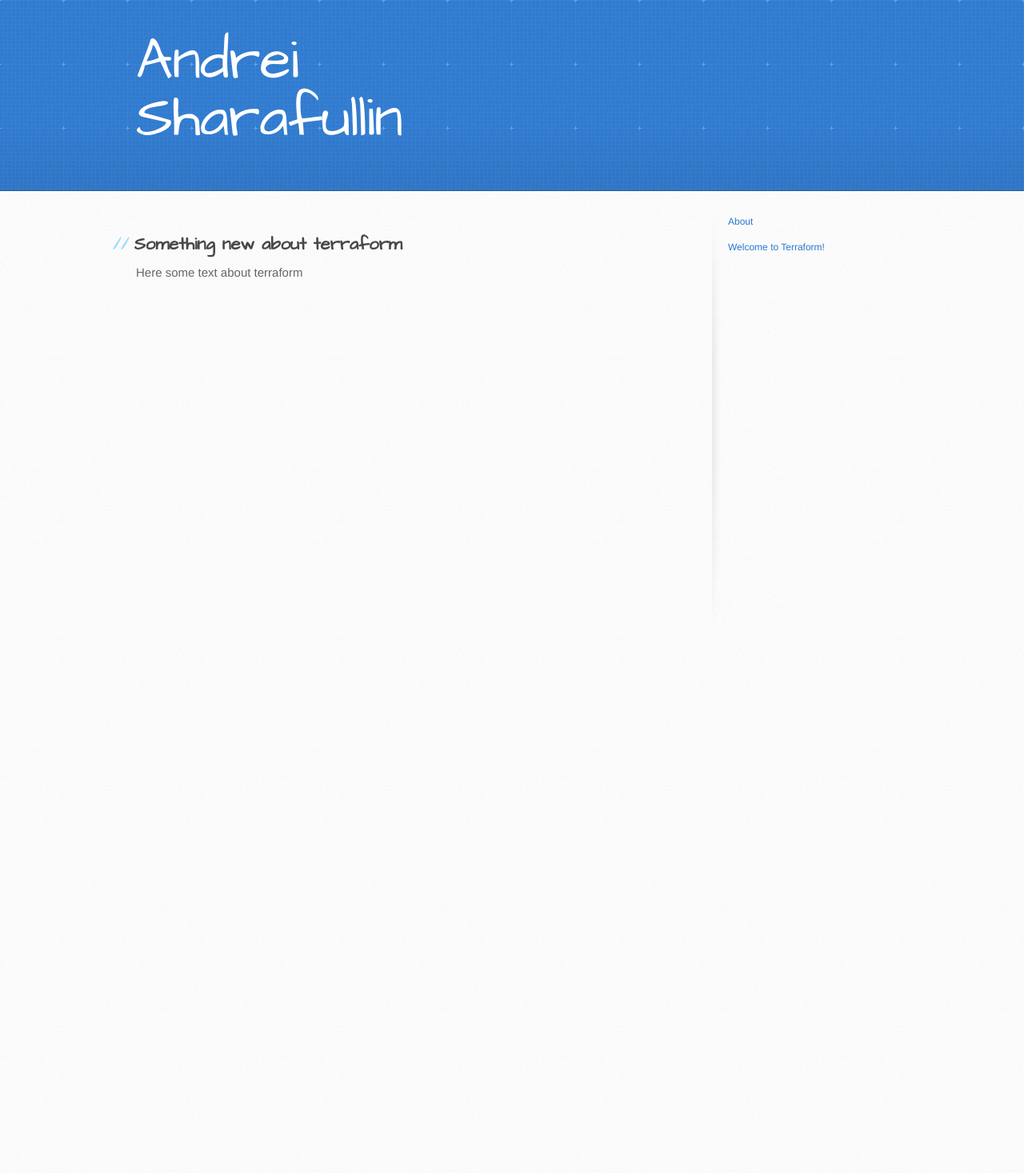
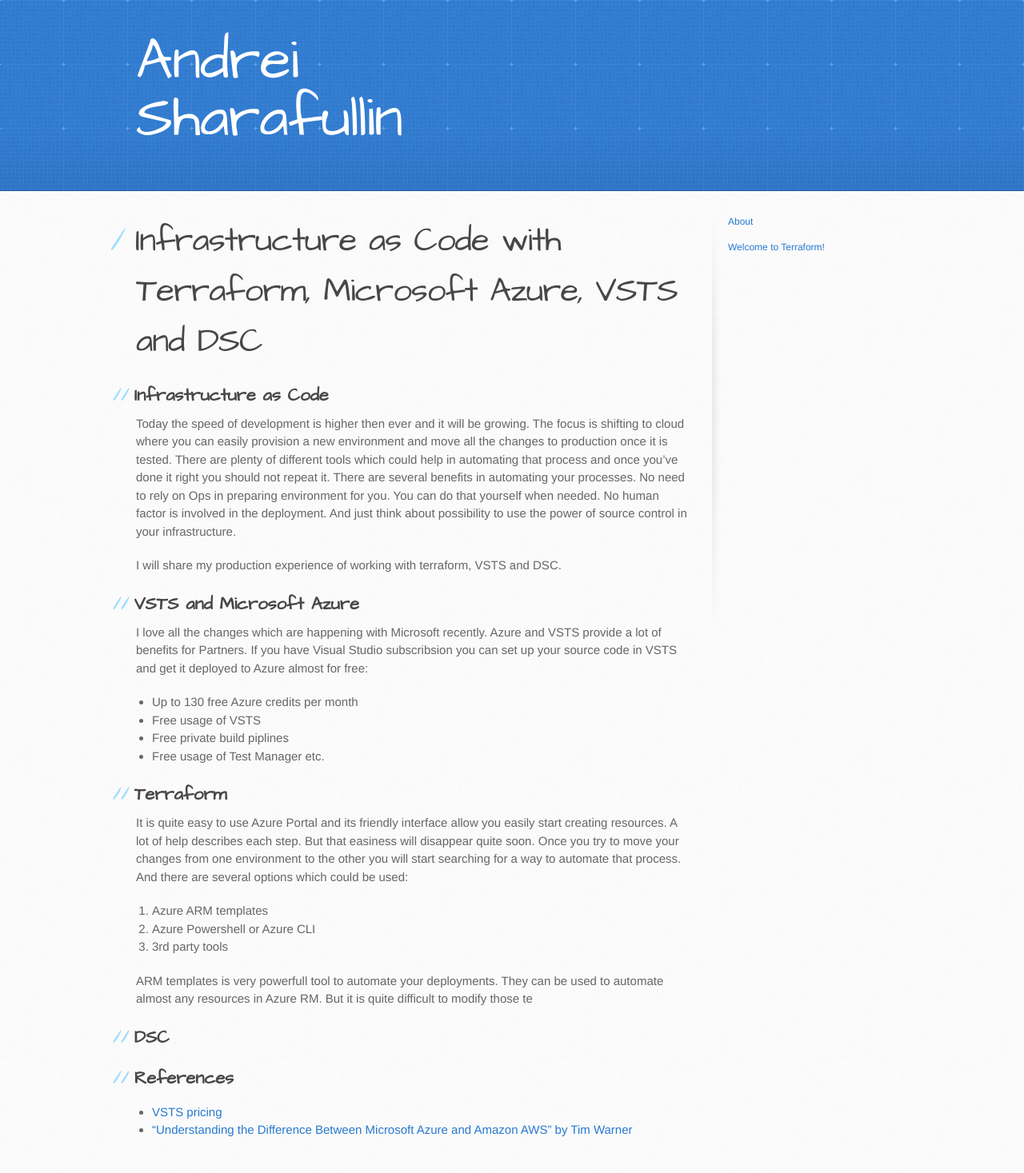
Before and after one commit to sharafullin/sharafullin.github.io, a Jekyll site: the page built from _posts/2019-7-18-terraform.md, in a window 1280 px wide. Shown: the whole page at 80% size. Built offline with Jekyll 4.4.1, drawn with Linux system fonts in a browser that asks for light colours; comment, search, counter and statistics services are not loaded; before the commit the page ends 900 px from its top, so only the background shows below that.

Commit message:
change layout

```diff
--- a/_layouts/default.html
+++ b/_layouts/default.html
@@ -18,7 +18,7 @@
     <header>
       <div class="inner">
         <a href="{{ '/' | absolute_url }}">
-          <h1>{{ site.title | default: site.github.repository_name }}</h1>
+          <h2>{{ site.title | default: site.github.repository_name }}</h2>
         </a>
         {% if site.github.is_project_page %}
           <a href="{{ site.github.repository_url }}" class="button"><small>View project on</small> GitHub</a>
--- a/_posts/2019-7-18-terraform.md
+++ b/_posts/2019-7-18-terraform.md
@@ -4,6 +4,36 @@ title:      "Welcome to Terraform!"
 categories: blog terraform
 ---
 
-## Something new about terraform
+# Infrastructure as Code with Terraform, Microsoft Azure, VSTS and DSC
 
-Here some text about terraform
+## Infrastructure as Code
+
+Today the speed of development is higher then ever and it will be growing. The focus is shifting to cloud where you can easily provision a new environment and move all the changes to production once it is tested. There are plenty of different tools which could help in automating that process and once you've done it right you should not repeat it. There are several benefits in automating your processes. No need to rely on Ops in preparing environment for you. You can do that yourself when needed. No human factor is involved in the deployment. And just think about possibility to use the power of source control in your infrastructure.
+
+I will share my production experience of working with terraform, VSTS and DSC.
+
+## VSTS and Microsoft Azure
+
+I love all the changes which are happening with Microsoft recently. Azure and VSTS provide a lot of benefits for Partners. If you have Visual Studio subscribsion you can set up your source code in VSTS and get it deployed to Azure almost for free:
+
+* Up to 130 free Azure credits per month
+* Free usage of VSTS
+* Free private build piplines
+* Free usage of Test Manager etc.
+
+## Terraform
+
+It is quite easy to use Azure Portal and its friendly interface allow you easily start creating resources. A lot of help describes each step. But that easiness will disappear quite soon. Once you try to move your changes from one environment to the other you will start searching for a way to automate that process. And there are several options which could be used:
+
+1. Azure ARM templates
+2. Azure Powershell or Azure CLI
+3. 3rd party tools
+
+ARM templates is very powerfull tool to automate your deployments. They can be used to automate almost any resources in Azure RM. But it is quite difficult to modify those te
+
+## DSC
+
+## References
+
+* [VSTS pricing](https://visualstudio.microsoft.com/team-services/pricing/)
+* ["Understanding the Difference Between Microsoft Azure and Amazon AWS" by Tim Warner](https://app.pluralsight.com/library/courses/understanding-difference-microsoft-azure-amazon-aws)
```
Also changed, not shown: about.md (+2 -2 lines).
